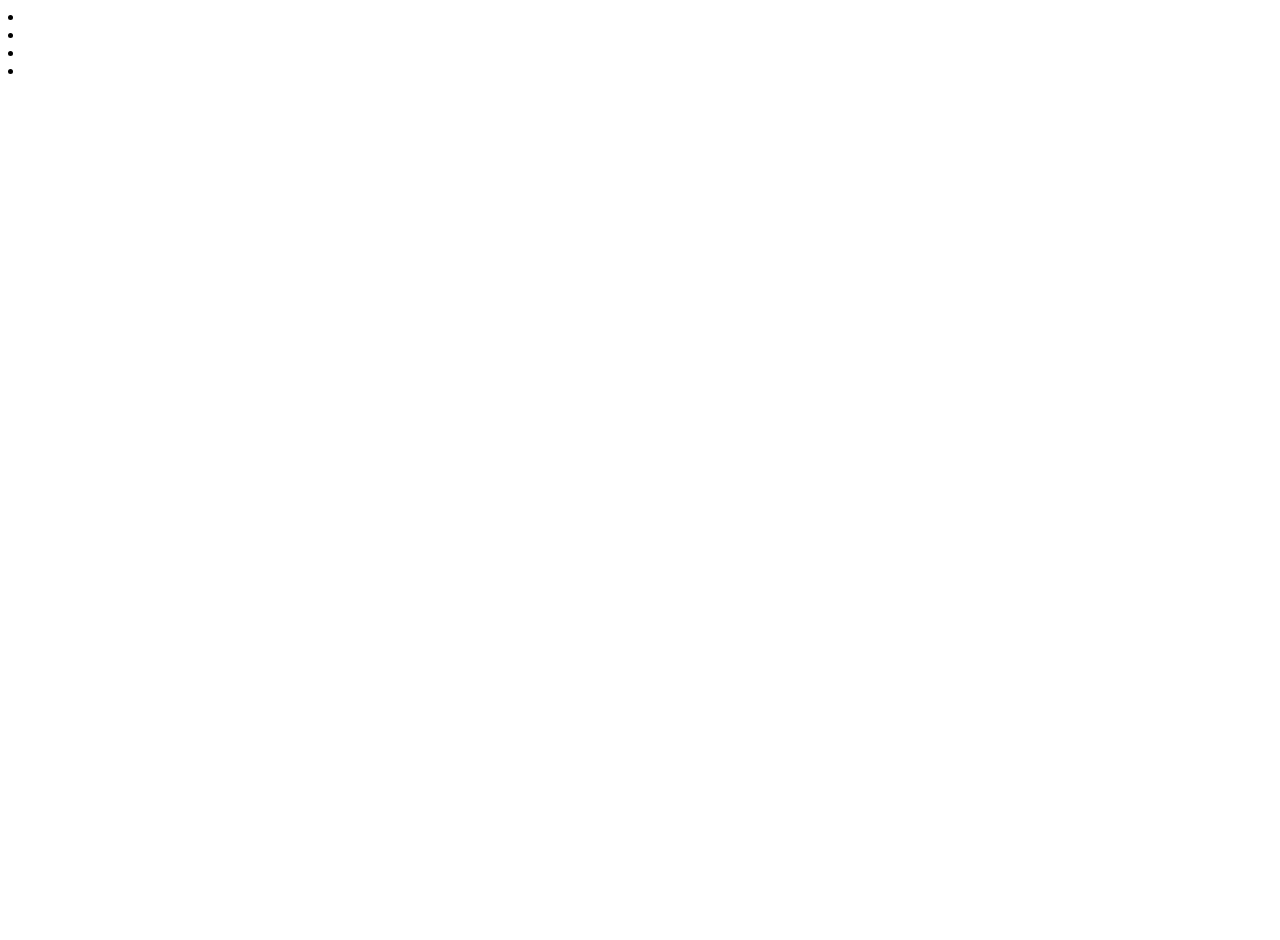
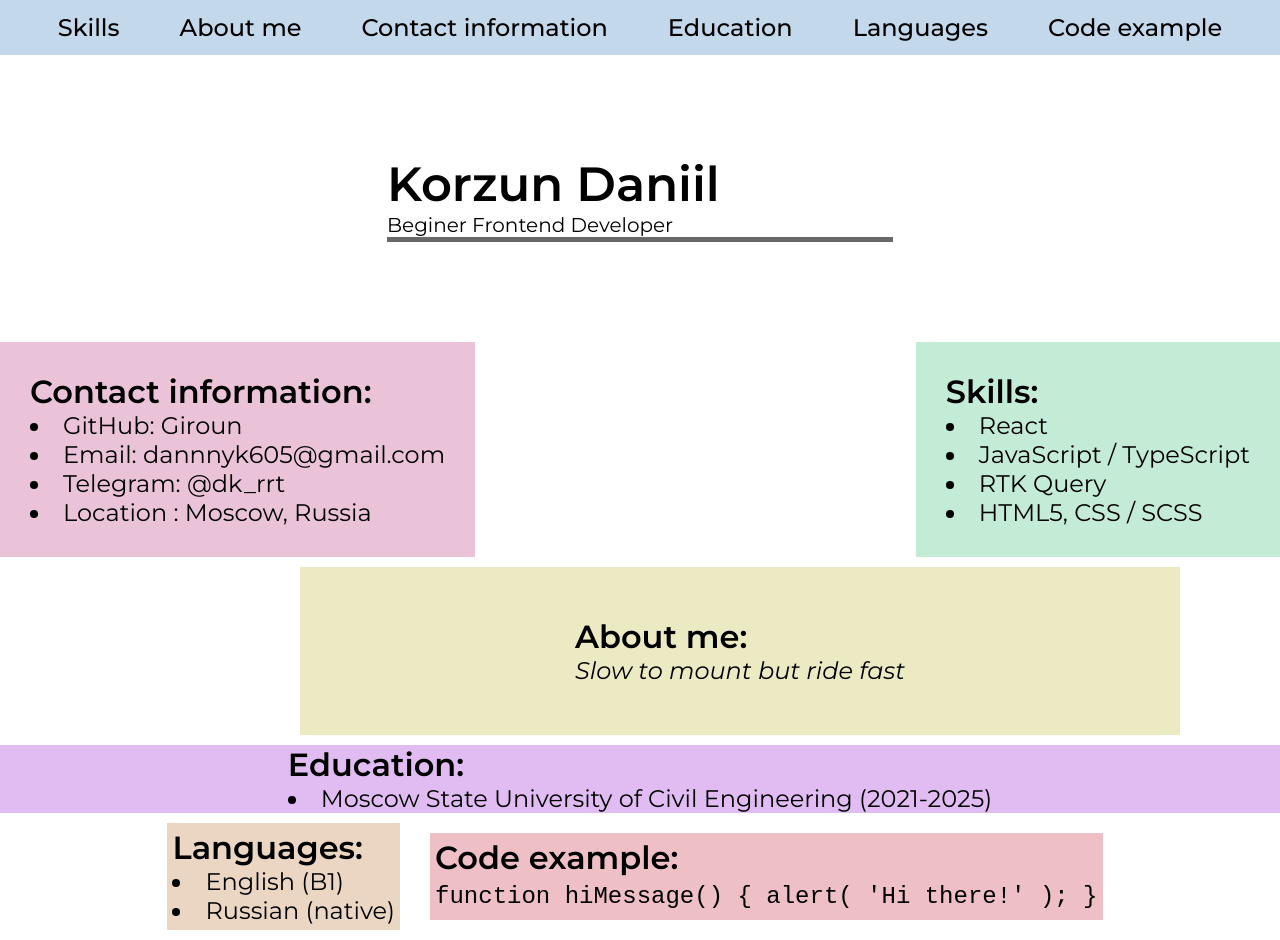
Before and after one commit to Giroun/rsschool-cv, a plain HTML site: page index.html in a window 1280 px wide. Before the commit the page ends 800 px from the top, so only its background shows below. Drawn offline with Linux system fonts and the light colour scheme.

Commit message:
fix: fix html and css

```diff
--- a/css/style.css
+++ b/css/style.css
@@ -0,0 +1,195 @@
+@import url('https://fonts.googleapis.com/css2?family=Montserrat:ital,wght@0,100..900;1,100..900&display=swap');
+
+* {
+  margin: 0px;
+  padding: 0px;
+}
+
+a {
+  width: 0;
+  text-decoration: none;
+  color: #000000;
+
+  &:hover {
+    width: 100%;
+    text-decoration: underline;
+  }
+}
+h1 {
+  font-size: 48px;
+  font-weight: 600;
+}
+
+h3 {
+  font-size: 32px;
+  font-weight: 600;
+}
+
+h4 {
+  font-size: 20px;
+  font-weight: 400;
+}
+
+h5 {
+  font-weight: 400;
+  font-size: 24px;
+}
+
+i {
+  font-weight: 400;
+  font-size: 24px;
+}
+
+code {
+  font-size: 24px;
+}
+
+body {
+  font-family: 'Montserrat', system-ui;
+  -webkit-font-smoothing: antialiased;
+  -moz-osx-font-smoothing: grayscale;
+  background-color: #ffff;
+}
+
+header {
+  background-color: #c3c4eb;
+
+  transition: 0.2s;
+
+  &:hover {
+    background-color: #c3d8eb;
+  }
+
+  ul {
+    display: flex;
+    justify-content: center;
+    font-size: 24px;
+    font-weight: 500;
+  }
+  li {
+    padding: 13px 30px;
+    list-style: none;
+  }
+}
+
+.container {
+  max-width: 1440px;
+  margin: 0 auto;
+}
+
+.palka {
+  width: 506px;
+  height: 5px;
+
+  background: #686868;
+}
+.title {
+  margin-top: 100px;
+  display: grid;
+  justify-content: center;
+}
+
+.title__rer {
+  width: max-content;
+}
+
+.link {
+  transition: transform 0.2s;
+
+  &:hover {
+    transform: scale(1.1);
+  }
+}
+
+.contactInfo {
+  background-color: #ebc3d8;
+  padding: 30px;
+
+  transition: 0.2s;
+  &:hover {
+    padding-right: 300px;
+
+    background-color: #eac3eb;
+  }
+}
+
+.infoSkills__block {
+  justify-content: space-between;
+  display: flex;
+  margin-top: 100px;
+}
+.skills {
+  background-color: #c3ebd6;
+  padding: 30px;
+  margin-left: 300px;
+
+  transition: 0.2s;
+  &:hover {
+    margin-left: 0px;
+
+    padding-right: 500px;
+    background-color: #c4ebc3;
+  }
+}
+
+.about {
+  display: grid;
+
+  justify-content: center;
+  background-color: #ebeac3;
+  margin: 10px;
+  margin-right: 100px;
+  padding: 50px;
+  margin-left: 300px;
+
+  transition: 0.2s;
+
+  &:hover {
+    margin-left: 80px;
+    background-color: #ebd6c3;
+  }
+}
+
+.education {
+  display: grid;
+  justify-content: center;
+
+  background-color: #e1bcf2;
+  transition: 0.2s;
+
+  &:hover {
+    background-color: #f2bce8;
+  }
+}
+
+.languageCode__block {
+  display: flex;
+  justify-content: center;
+}
+
+.languages {
+  margin: 10px;
+  background-color: #ebd6c3;
+  transition: 0.2s;
+  padding: 5px;
+
+  &:hover {
+    padding-left: 100px;
+    padding-top: 100px;
+
+    background-color: #efd2bf;
+  }
+}
+
+.code {
+  margin: 20px;
+  padding: 5px;
+  display: grid;
+  background-color: #eec0c6;
+  transition: 0.2s;
+
+  &:hover {
+    padding: 100px;
+    background-color: #eed1c0;
+  }
+}
--- a/index.html
+++ b/index.html
@@ -3,14 +3,87 @@
   <head>
     <meta charset="UTF-8" />
     <meta name="viewport" content="width=device-width, initial-scale=1.0" />
-    <title>cv</title>
+    <title>CV-Korzun_Daniil</title>
+    <link rel="stylesheet" href="./css/style.css" />
   </head>
   <body>
     <header>
-      <li><a href=""></a></li>
-      <li><a href=""></a></li>
-      <li><a href=""></a></li>
-      <li><a href=""></a></li>
+      <div class="container">
+        <nav>
+          <ul class="navigation">
+            <li class="link">
+              <a href="#">Skills</a>
+            </li>
+            <li class="link">
+              <a href="#">About me</a>
+            </li>
+            <li class="link">
+              <a href="#">Contact information</a>
+            </li>
+            <li class="link">
+              <a href="#">Education</a>
+            </li>
+            <li class="link">
+              <a href="#">Languages</a>
+            </li>
+            <li class="link">
+              <a href="#">Code example</a>
+            </li>
+          </ul>
+        </nav>
+      </div>
     </header>
+    <main>
+      <div class="container">
+        <div class="title">
+          <h1 class="title__rer">Korzun Daniil</h1>
+          <h4 class="title__rer">Beginer Frontend Developer</h4>
+          <div class="palka"></div>
+        </div>
+        <div>
+          <div class="infoSkills__block">
+            <div class="contactInfo">
+              <h3>Contact information:</h3>
+              <h5>
+                <li class="link"><a href="">GitHub: Giroun</a></li>
+                <li class="link"><a href="">Email: dannnyk605@gmail.com</a></li>
+                <li class="link"><a href="">Telegram: @dk_rrt</a></li>
+                <li>Location : Moscow, Russia</li>
+              </h5>
+            </div>
+            <div class="skills">
+              <h3>Skills:</h3>
+              <h5>
+                <li>React</li>
+                <li>JavaScript / TypeScript</li>
+                <li>RTK Query</li>
+                <li>HTML5, CSS / SCSS</li>
+              </h5>
+            </div>
+          </div>
+          <div class="about">
+            <h3>About me:</h3>
+            <i>Slow to mount but ride fast</i>
+          </div>
+          <div class="education">
+            <h3>Education:</h3>
+            <h5><li>Moscow State University of Civil Engineering (2021-2025)</li></h5>
+          </div>
+          <div class="languageCode__block">
+            <div class="languages">
+              <h3>Languages:</h3>
+              <h5>
+                <li>English (B1)</li>
+                <li>Russian (native)</li>
+              </h5>
+            </div>
+            <div class="code">
+              <h3>Code example:</h3>
+              <code>function hiMessage() { alert( 'Hi there!' ); }</code>
+            </div>
+          </div>
+        </div>
+      </div>
+    </main>
   </body>
 </html>
```
